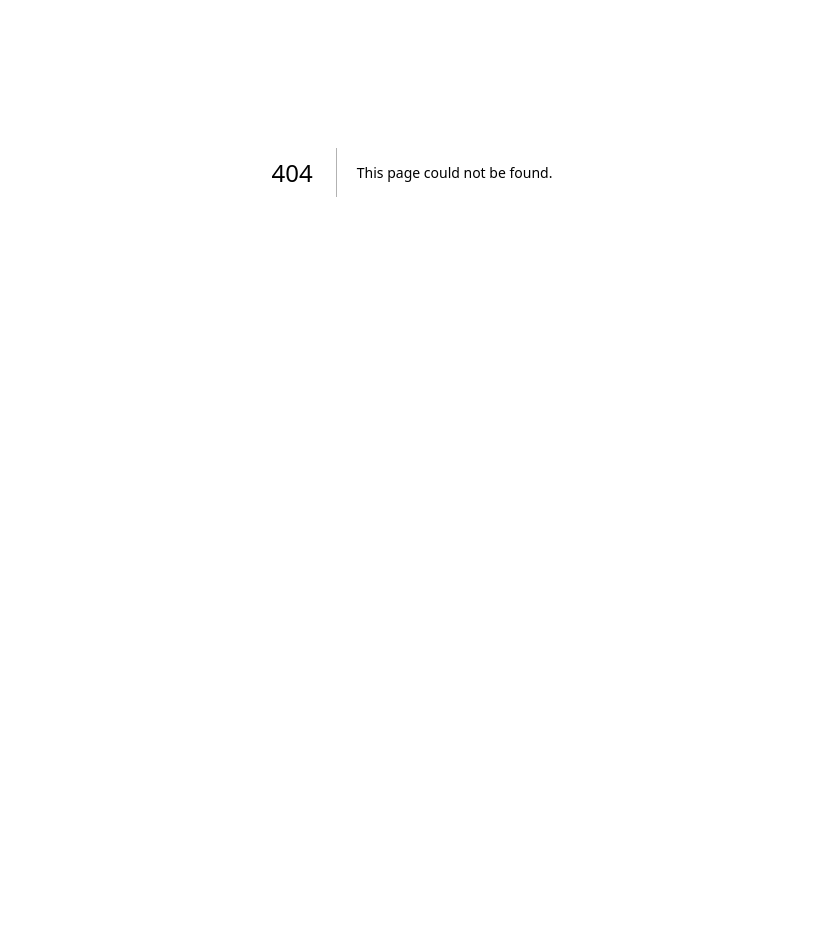
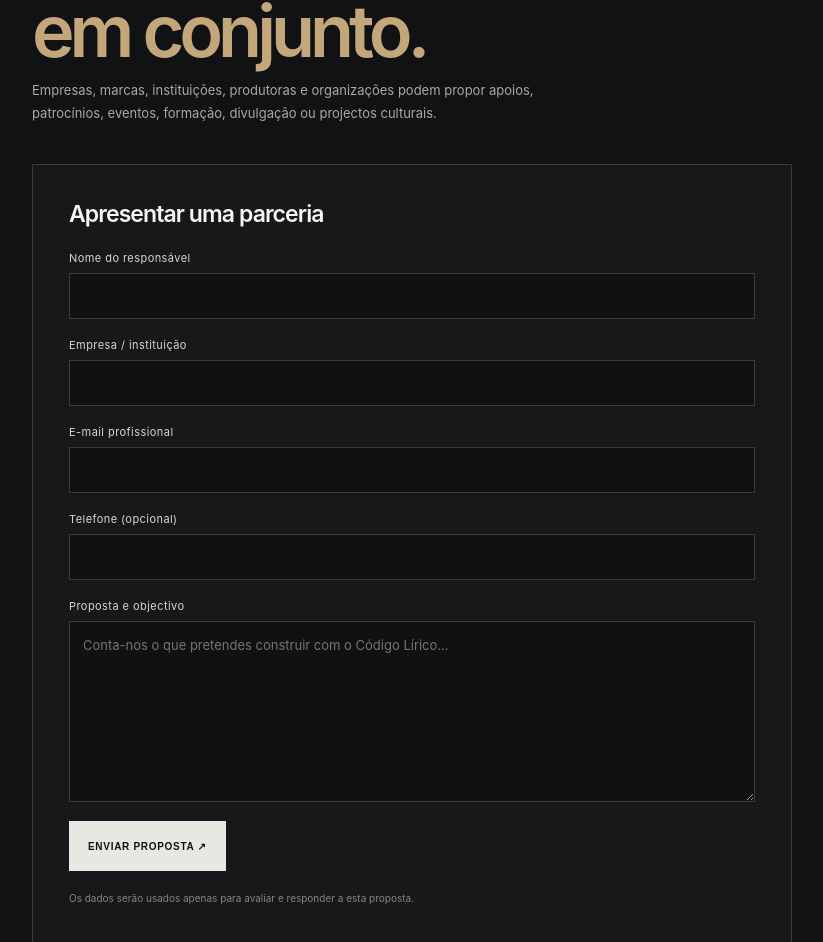
Before and after one commit to mcag72759-svg/Codigo-lirico-lunda-sul, a Next.js app: page /parcerias in a window 1280 px wide. Before the commit this address had no page. Shown: the part 228-1170 px from the top of the page, without its empty margins (228-1051 px from the left). Before the commit the page ends 800 px from the top, so only its background shows below. Built offline with nearby package versions, Linux system fonts and the light colour scheme.

Commit message:
Add public partnerships page

```diff
--- /dev/null
+++ b/src/app/parcerias/page.tsx
@@ -0,0 +1,39 @@
+"use client";
+import Link from "next/link";
+import { useState, type FormEvent } from "react";
+
+export default function PartnershipsPage() {
+  const [busy,setBusy]=useState(false);
+  const [message,setMessage]=useState("");
+  async function submit(event:FormEvent<HTMLFormElement>) {
+    event.preventDefault(); setBusy(true); setMessage("");
+    const form=event.currentTarget;
+    const payload=Object.fromEntries(new FormData(form).entries());
+    try {
+      const response=await fetch("/api/parcerias",{method:"POST",headers:{"Content-Type":"application/json"},body:JSON.stringify(payload)});
+      const result=await response.json();
+      if(!response.ok) throw new Error(result.error || "Não foi possível enviar a proposta.");
+      form.reset();
+      setMessage("Proposta recebida. A equipa do Código Lírico irá analisá-la.");
+    } catch(error) { setMessage(error instanceof Error?error.message:"Falha no envio."); }
+    finally { setBusy(false); }
+  }
+  return <main className="artist-auth-page">
+    <Link href="/" className="admin-back-link">← Código Lírico</Link>
+    <p className="section-kicker">PARCERIAS · CULTURA · IMPACTO</p>
+    <h1>Vamos criar<br/><em>em conjunto.</em></h1>
+    <p className="artist-auth-intro">Empresas, marcas, instituições, produtoras e organizações podem propor apoios, patrocínios, eventos, formação, divulgação ou projectos culturais.</p>
+    <form className="admin-publish-form" onSubmit={submit}>
+      <h2>Apresentar uma parceria</h2>
+      <label>Nome do responsável<input name="contactName" autoComplete="name" maxLength={120} required/></label>
+      <label>Empresa / instituição<input name="organization" maxLength={160} required/></label>
+      <label>E-mail profissional<input name="email" type="email" autoComplete="email" maxLength={254} required/></label>
+      <label>Telefone (opcional)<input name="phone" type="tel" autoComplete="tel" maxLength={40}/></label>
+      <label>Proposta e objectivo<textarea name="proposal" rows={7} minLength={20} maxLength={5000} placeholder="Conta-nos o que pretendes construir com o Código Lírico..." required/></label>
+      <label className="sr-only" aria-hidden="true">Website<input name="website" tabIndex={-1} autoComplete="off"/></label>
+      <button className="button button-light admin-submit" disabled={busy}>{busy?"A enviar...":"Enviar proposta ↗"}</button>
+      <p className="admin-security-note">Os dados serão usados apenas para avaliar e responder a esta proposta.</p>
+    </form>
+    {message&&<p className="admin-form-message" role="status">{message}</p>}
+  </main>;
+}
```
